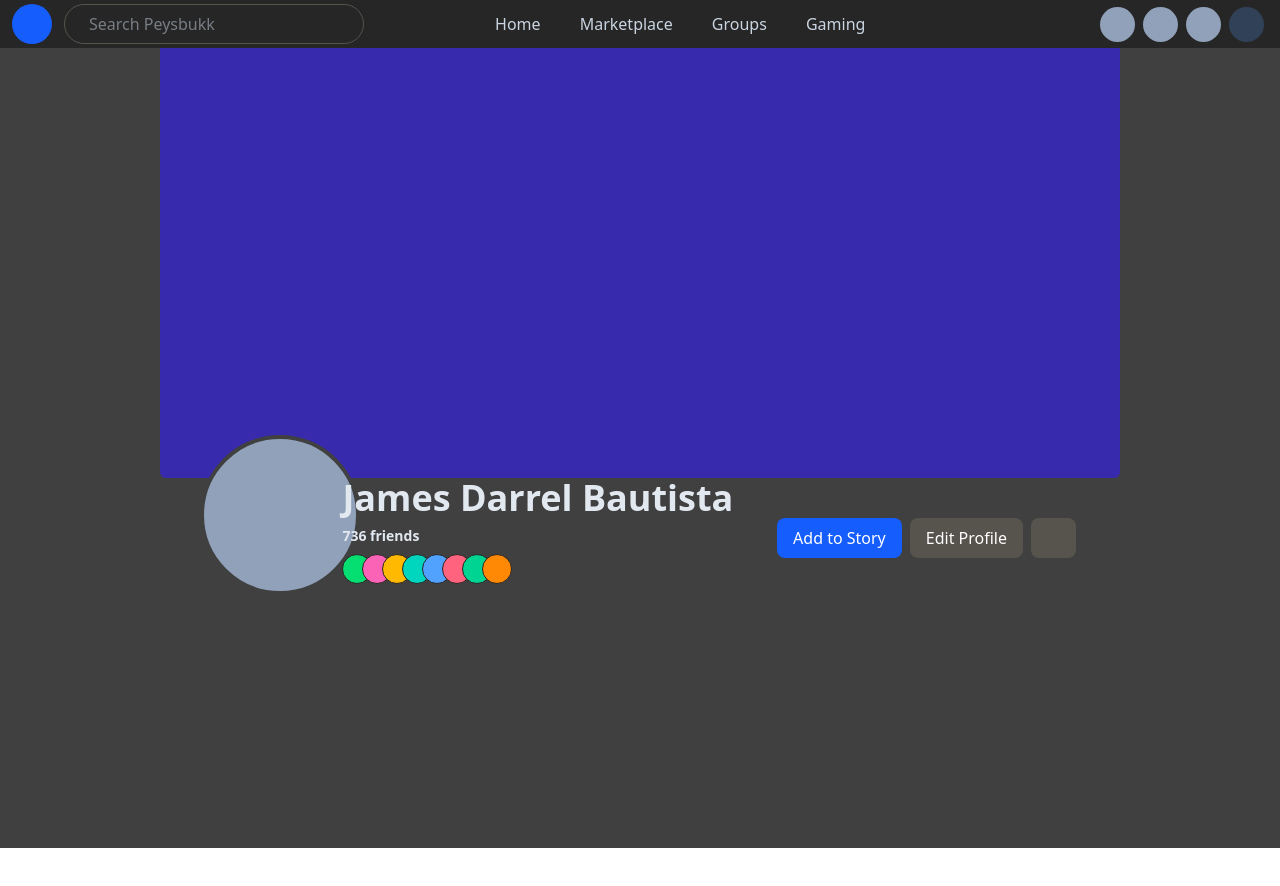
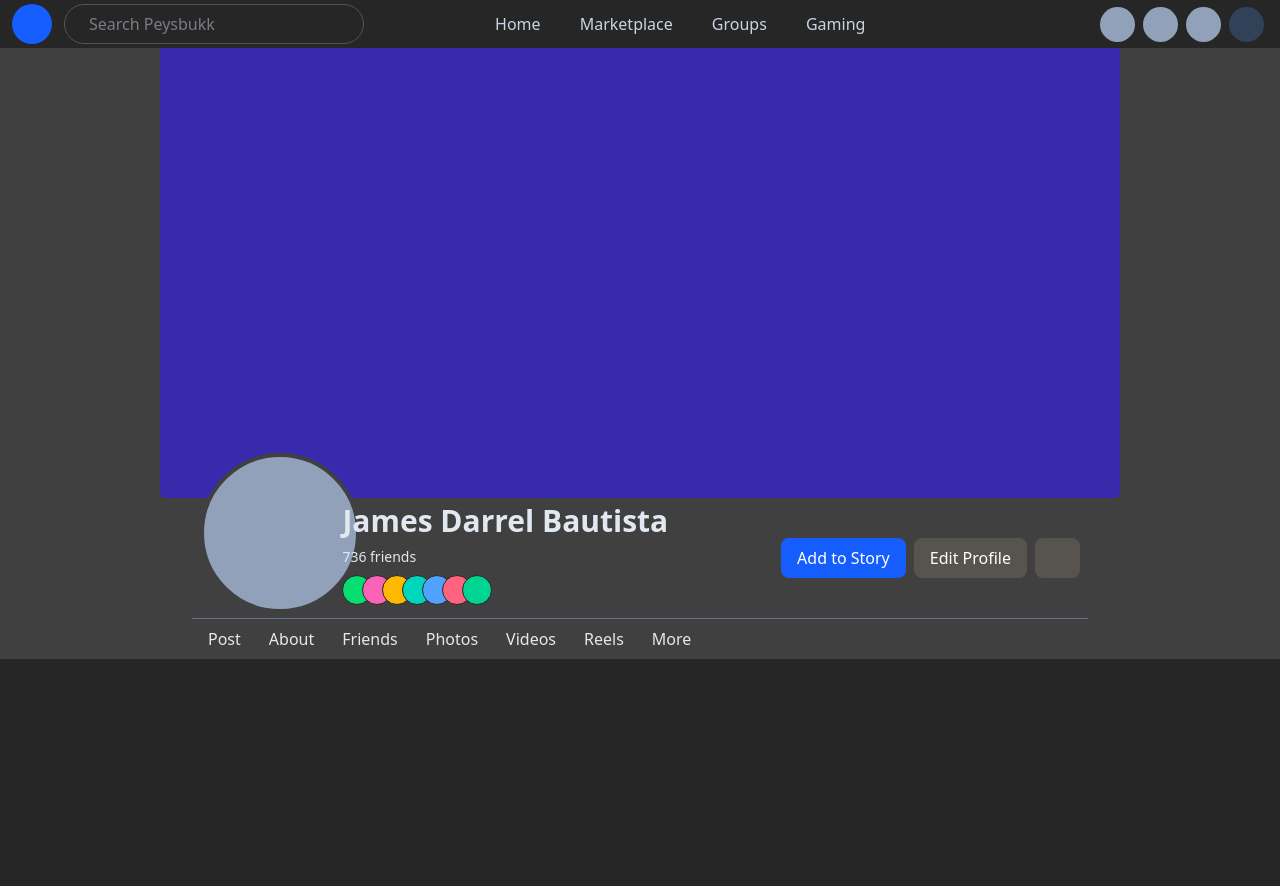
Before and after one commit to jamesdarrelbautista/fb-cloning-vite-react-tailwind, a React (Vite) app: page / in a window 1280 px wide. Shown: the top 886 px of the page. Before the commit the page ends 848 px from the top, so only its background shows below. Built offline with nearby package versions, Linux system fonts and the light colour scheme.

Commit message:
finished initial content body

```diff
--- a/src/components/ContentBody.tsx
+++ b/src/components/ContentBody.tsx
@@ -1,13 +1,15 @@
+import LowerContent from "./LowerContent";
+
 const ContentBody = () => {
   return (
     <>
-      <div className="flex flex-col items-center bg-neutral-700 h-screen">
-        <div className="bg-indigo-800 relative w-[75%] h-[430px] rounded-b-md">
+      <div className="flex flex-col items-center bg-neutral-700">
+        <div className="bg-indigo-800 relative w-[75%] h-[450px] rounded-b-md">
           <div className="overflow-visible w-[160px] h-[160px] bg-slate-400 rounded-full absolute top-[90%] left-10 border-4 border-neutral-700"></div>
-          <div className="absolute top-[100%] left-[19%]">
-            <div className="flex flex-col gap-2 text-4xl font-bold text-slate-200 ">
+          <div className="absolute top-[101%] left-[19%]">
+            <div className="flex flex-col gap-2 text-3xl font-bold text-slate-200 ">
               James Darrel Bautista
-              <div className="text-sm font-md">736 friends</div>
+              <div className="text-sm font-medium">736 friends</div>
               <div className="flex relative">
                 <div className="w-[30px] h-[30px] border border-stone-800 relative left-0 bg-green-400 rounded-full "></div>
                 <div className="w-[30px] h-[30px] border border-stone-800 relative left-[-10px] bg-pink-400 rounded-full"></div>
@@ -16,23 +18,32 @@ const ContentBody = () => {
                 <div className="w-[30px] h-[30px] border border-stone-800 relative left-[-40px] bg-blue-400 rounded-full"></div>
                 <div className="w-[30px] h-[30px] border border-stone-800 relative left-[-50px] bg-rose-400 rounded-full"></div>
                 <div className="w-[30px] h-[30px] border border-stone-800 relative left-[-60px] bg-emerald-400 rounded-full"></div>
-                <div className="w-[30px] h-[30px] border border-stone-800 relative left-[-70px] bg-orange-400 rounded-full"></div>
               </div>
             </div>
           </div>
         </div>
-        <div className="flex w-[75%] justify-end items-center p-10 mr-2 gap-2">
-          <button className=" bg-blue-600 px-4 py-2 text-white font-medium rounded-lg">
+        <div className="flex w-[75%] h-[18%] justify-end items-end p-10 gap-2">
+          <button className=" bg-blue-600 px-4 py-2 text-white font-normal rounded-lg">
             Add to Story
           </button>
-          <button className=" bg-stone-600 px-4 py-2 text-white font-medium rounded-lg">
+          <button className=" bg-stone-600 px-4 py-2 text-white font-normal rounded-lg">
             Edit Profile
           </button>
-          <button className="w-[45px] h-[40px] bg-stone-600 px-4 py-2 text-white font-bold rounded-lg">
-
-          </button>
+          <button className="w-[45px] h-[40px] bg-stone-600 px-4 py-2 text-white font-bold rounded-lg"></button>
+        </div>
+        <div className="w-[70%] border-b-1 border-slate-500"></div>
+        <div className="px-4 flex justify-start w-[70%] text-md font-medium gap-7">
+          <div className="text-slate-200 py-2">Post</div>
+          <div className="text-slate-200 py-2">About</div>
+          <div className="text-slate-200 py-2">Friends</div>
+          <div className="text-slate-200 py-2">Photos</div>
+          <div className="text-slate-200 py-2">Videos</div>
+          <div className="text-slate-200 py-2">Reels</div>
+          <div className="text-slate-200 py-2">More</div>
         </div>
       </div>
+      <div className="bg-neutral-800 h-screen"></div>
+      <LowerContent></LowerContent>
     </>
   );
 };
--- /dev/null
+++ b/src/components/LowerContent.tsx
@@ -0,0 +1,10 @@
+
+const LowerContent = () => {
+  return (
+    <>
+    <div></div>
+    </>
+  )
+}
+
+export default LowerContent
```
